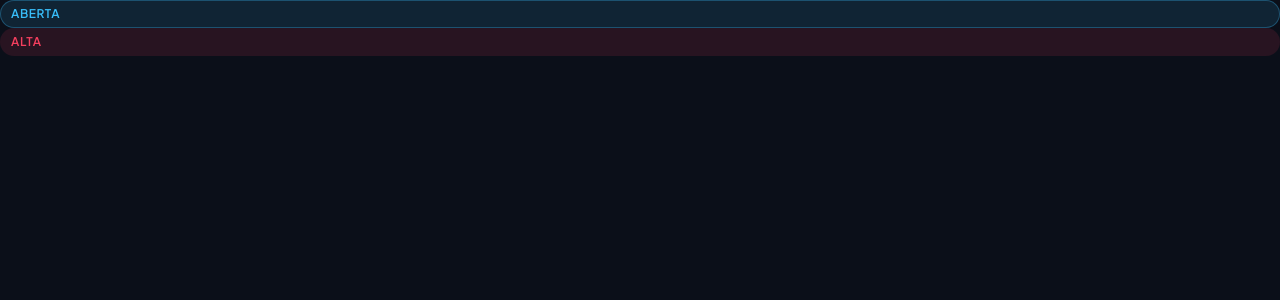
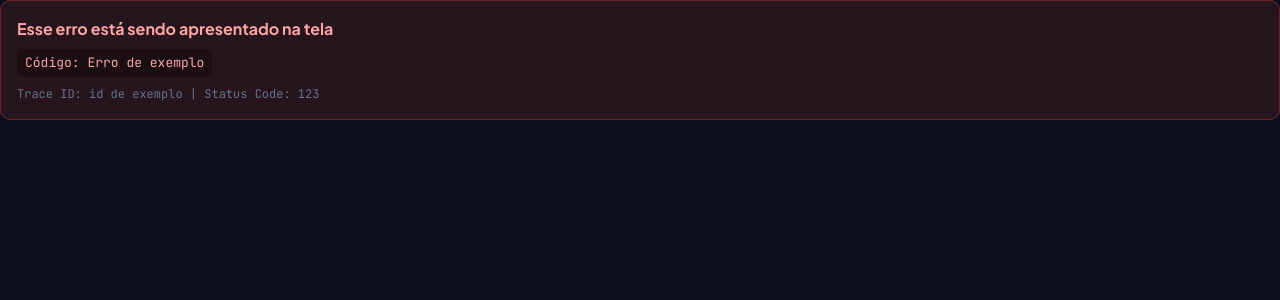
Before and after one commit to daniel-sfranco/Desafio-Fieldops, a React (Vite) app in the folder web/: page / in a window 1280 px wide. Shown: the top 300 px of the page. Built offline with nearby package versions, Linux system fonts and the light colour scheme.

Commit message:
Adicionando alerta de erro

```diff
--- a/web/src/App.tsx
+++ b/web/src/App.tsx
@@ -1,12 +1,17 @@
 import './App.css'
-import { StatusBadge } from './components/common/StatusBadge'
-import { PriorityBadge } from './components/common/PriorityBadge'
+import { ErrorAlert } from './components/common/ErrorAlert'
+import { ApiError } from './types'
 
 function App() {
+  const error: ApiError = {
+    code: "Erro de exemplo",
+    message: "Esse erro está sendo apresentado na tela",
+    flxTraceId: "id de exemplo",
+    statusCode: 123
+  }
   return (
     <>
-      <StatusBadge status="open"></StatusBadge>
-      <PriorityBadge priority="high"></PriorityBadge>
+      <ErrorAlert error={error}></ErrorAlert>
     </>
   )
 }
--- /dev/null
+++ b/web/src/components/common/ErrorAlert.tsx
@@ -0,0 +1,27 @@
+import React from 'react';
+import { ApiError } from '../../types';
+
+interface ErrorAlertProps {
+    error: ApiError | null;
+    onDismiss?: () => void;
+}
+
+export const ErrorAlert: React.FC<ErrorAlertProps> = ({ error, onDismiss }) => {
+  if (!error) return null;
+  return (
+    <div className="alert alert-error">
+      <div style={{ display: 'flex', justifyContent: 'space-between', alignItems: 'center' }}>
+        <strong>{error.message}</strong>
+        {onDismiss && (
+          <button className="btn btn-outline btn-sm" onClick={onDismiss}>✕</button>
+        )}
+      </div>
+      <div>
+        <span className="alert-code">Código: {error.code}</span>
+      </div>
+      {error.flxTraceId && (
+        <span className="alert-trace">Trace ID: {error.flxTraceId} | Status Code: {error.statusCode}</span>
+      )}
+    </div>
+  );
+};
```
